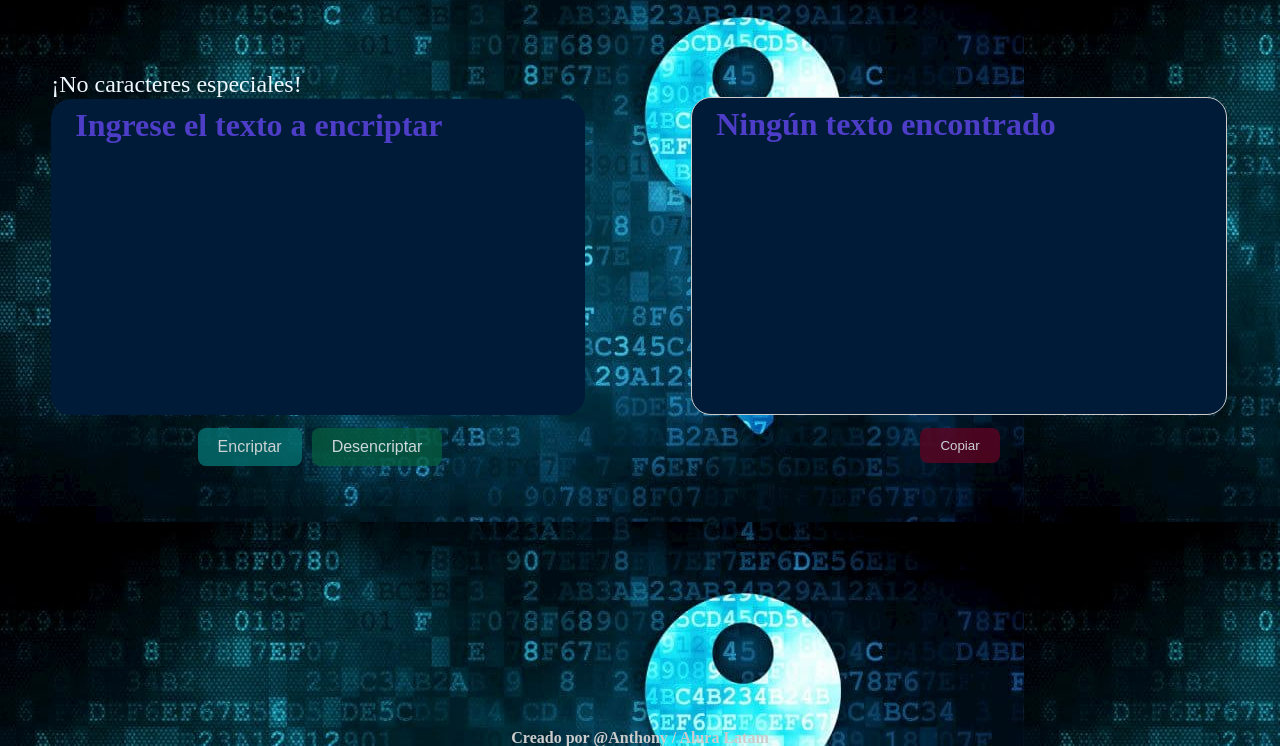
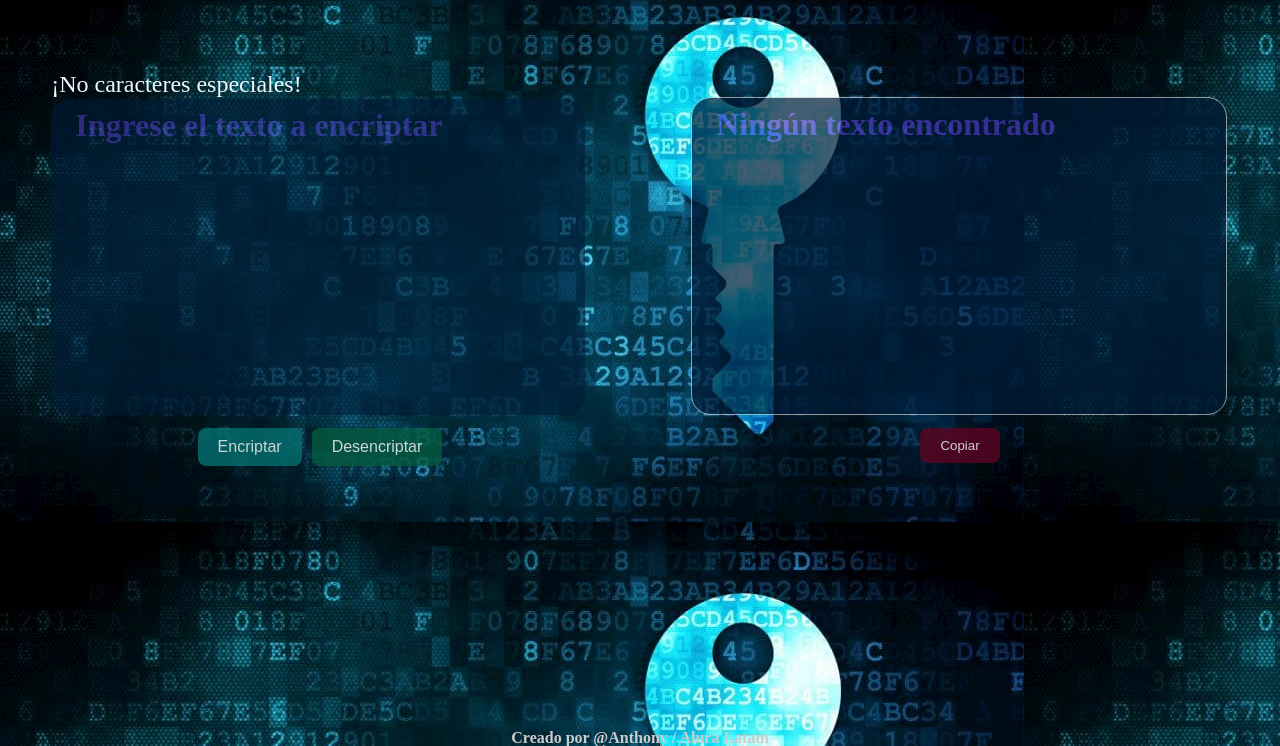
Before and after one commit to Anthony-M-G/EncriptadorAluraG6, a plain HTML site: page index.html in a window 1280 px wide. Shown: the part 54-800 px from the top of the page. Drawn offline with Linux system fonts and the light colour scheme.

Commit message:
Añadiendo opacidad a los textarea

```diff
--- a/styles.css
+++ b/styles.css
@@ -53,6 +53,9 @@ p{
     padding: 8px;
     color: white;
     border: none;
+    opacity: 60%;
+
+
 }
 
 .btns {
@@ -96,6 +99,10 @@ p{
     background-color: #001b38;
     font-weight: bolder;
     color: #fff;
+    opacity: 70%;
+    font-size: medium;
+
+
 
 
 }
```
